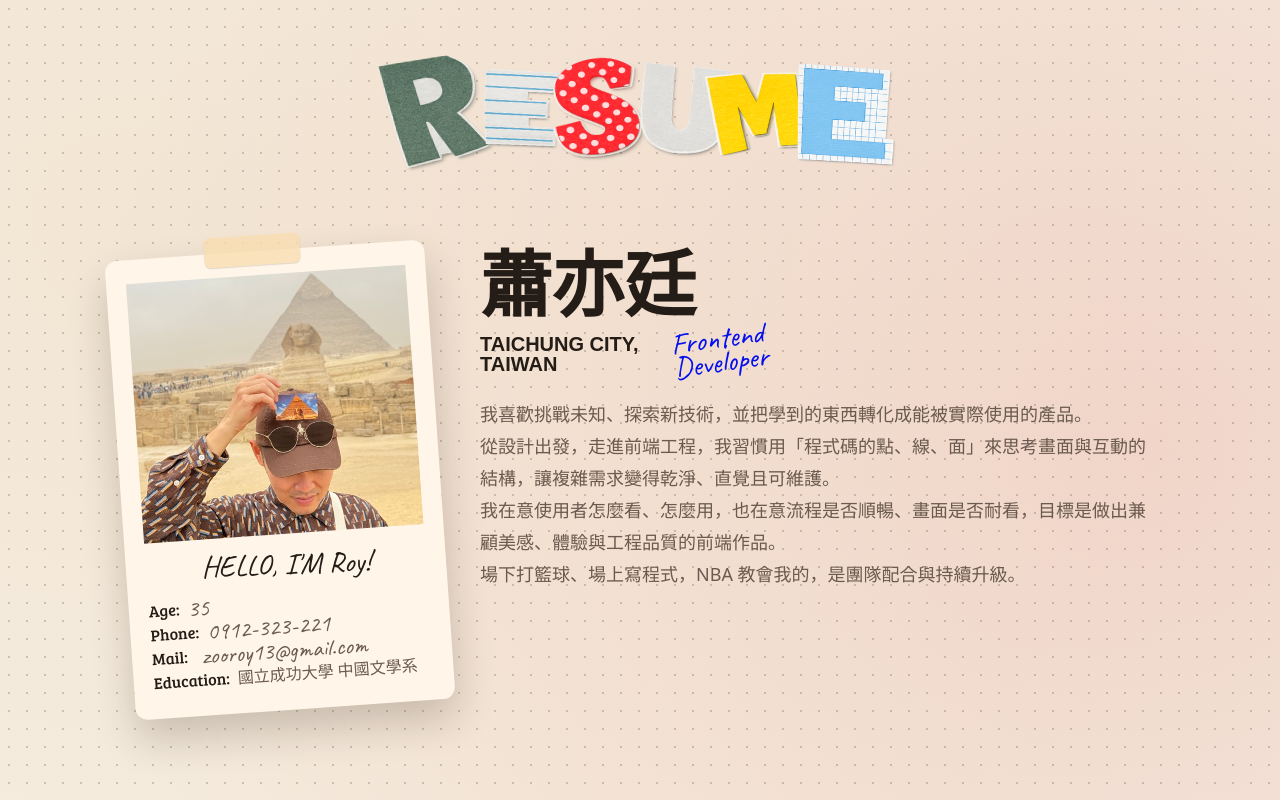
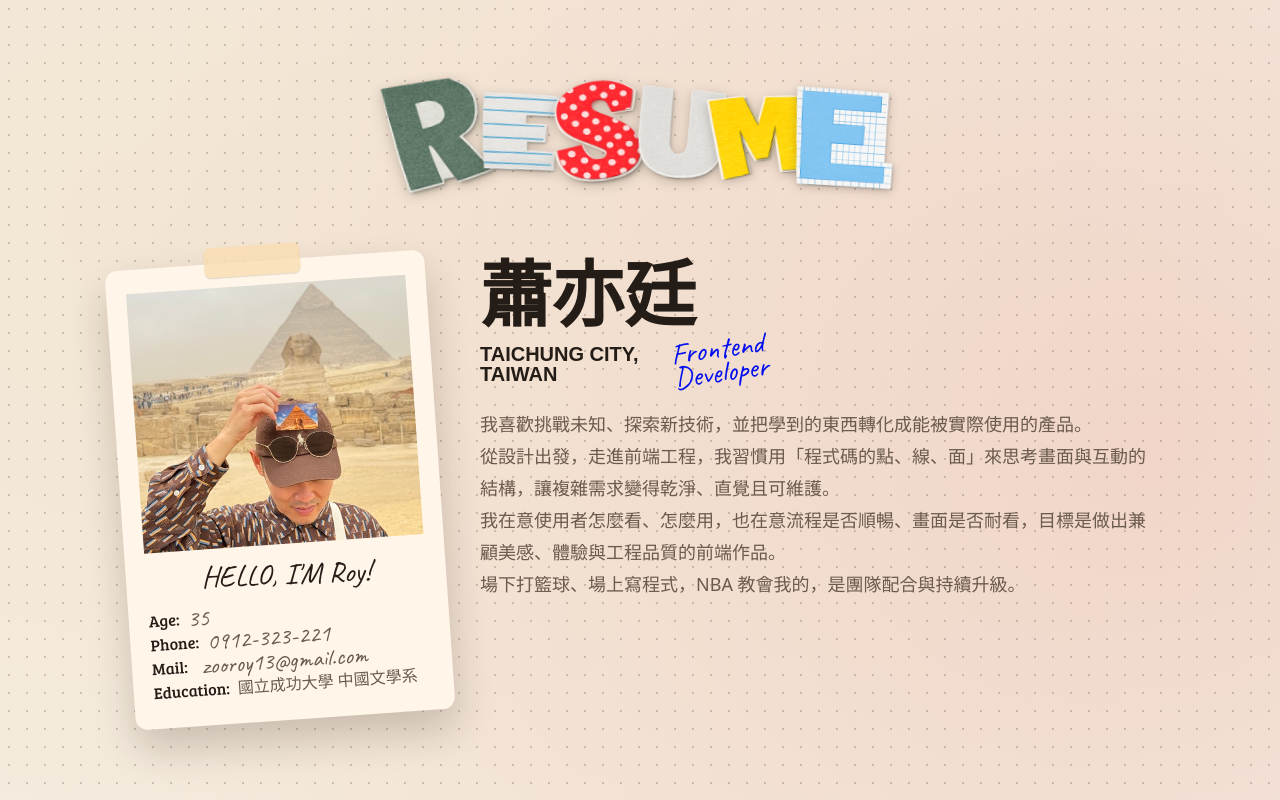
Before and after one commit to zooroy/roy-resume, a Next.js app: page / in a window 1280 px wide. Shown: the top 800 px of the page. Built offline with nearby package versions, Linux system fonts and the light colour scheme.

Commit message:
Update image dimensions and styles for improved presentation; adjust height and add drop shadow effect

```diff
--- a/app/page.tsx
+++ b/app/page.tsx
@@ -203,15 +203,18 @@ export default function Home() {
                   className="relative"
                   style={{
                     width: 80,
-                    height: 90,
+                    height: 100,
                   }}
                 >
                   <Image
                     src={tile.src}
                     alt={tile.alt}
+                    fill
+                    sizes="80px"
                     className="object-contain pointer-events-none origin-center"
                     style={{
                       transform: `scale(${tile.trimScale}) scaleX(${heroTrimScaleX})`,
+                      filter: 'drop-shadow(0 1px 2px rgba(34, 20, 10, 0.24))',
                     }}
                     draggable={false}
                     priority
```
